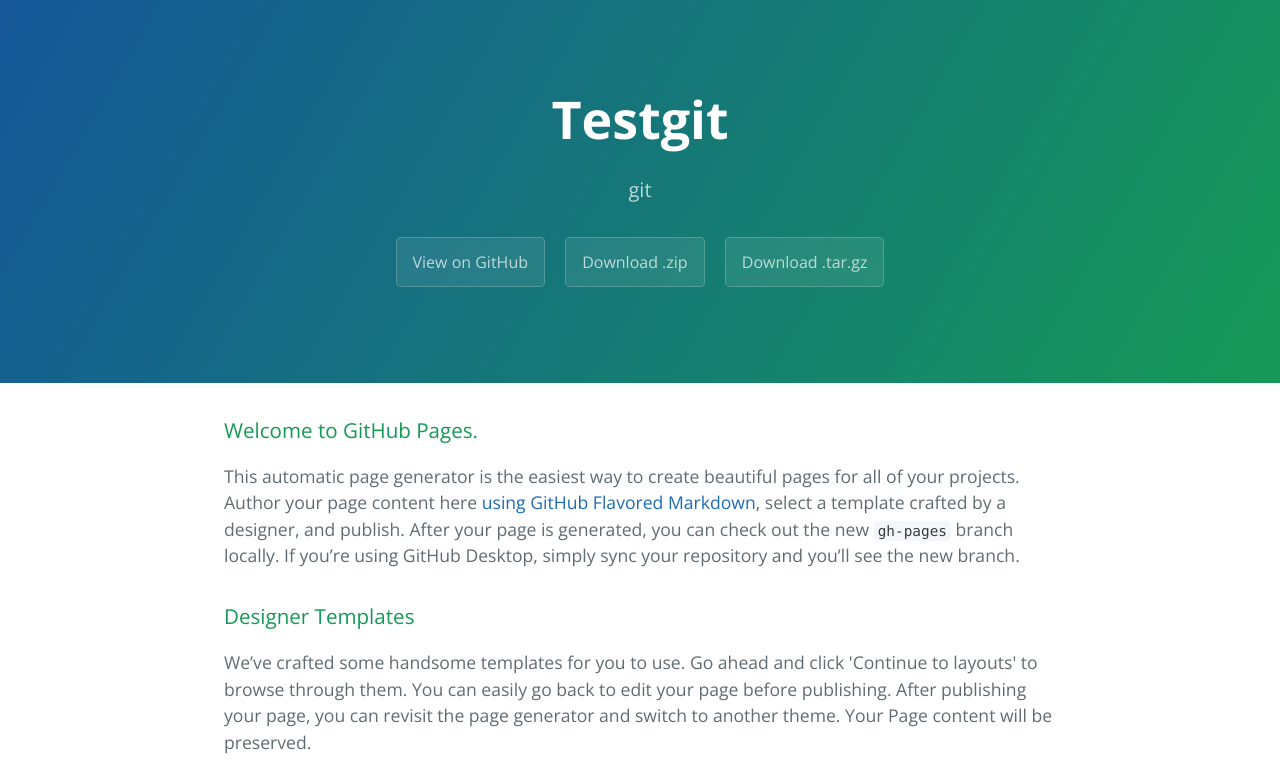
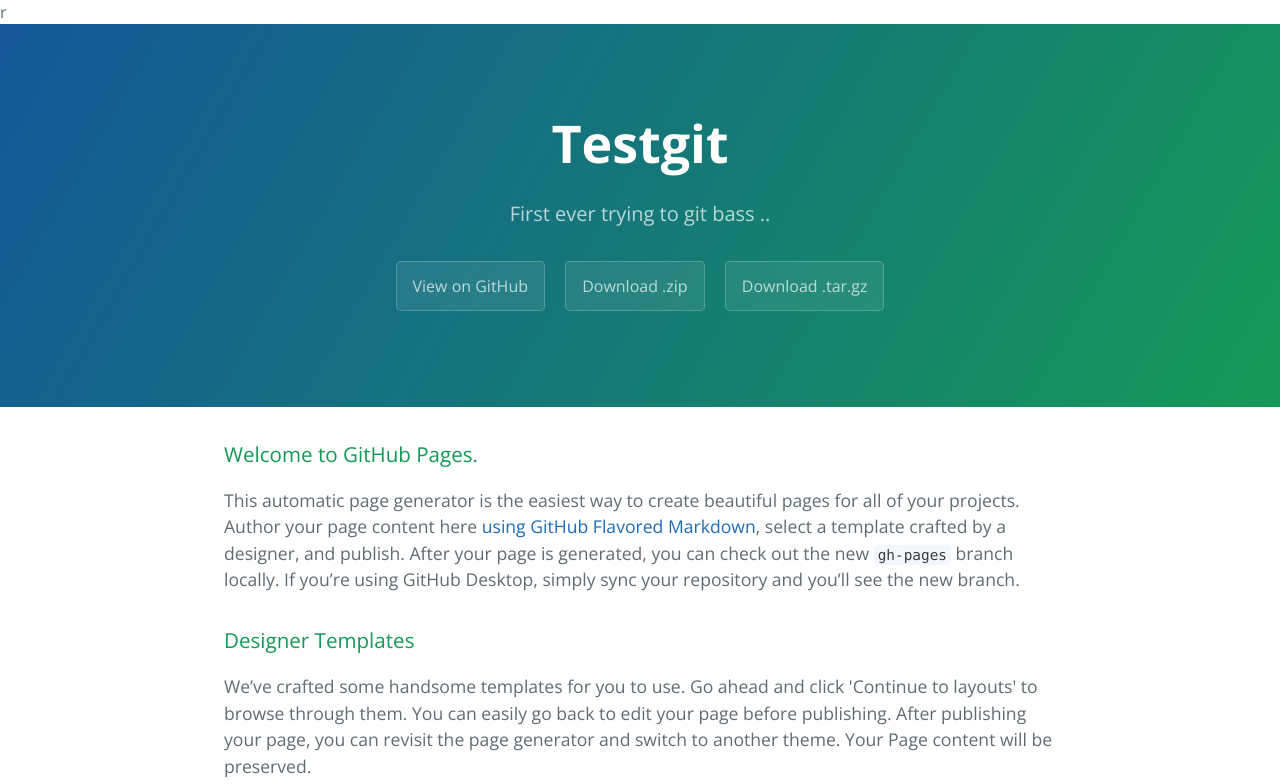
Before and after one commit to muditdev/qpatra, a plain HTML site: page index.html in a window 1280 px wide. Shown: the top 784 px of the page. Drawn offline with nearby package versions, Linux system fonts and the light colour scheme.

Commit message:
updated index

```diff
--- a/index.html
+++ b/index.html
@@ -7,12 +7,12 @@
     <link rel="stylesheet" type="text/css" href="stylesheets/normalize.css" media="screen">
     <link href='https://fonts.googleapis.com/css?family=Open+Sans:400,700' rel='stylesheet' type='text/css'>
     <link rel="stylesheet" type="text/css" href="stylesheets/stylesheet.css" media="screen">
-    <link rel="stylesheet" type="text/css" href="stylesheets/github-light.css" media="screen">
+r   <link rel="stylesheet" type="text/css" href="stylesheets/github-light.css" media="screen">
   </head>
   <body>
     <section class="page-header">
       <h1 class="project-name">Testgit</h1>
-      <h2 class="project-tagline">git</h2>
+      <h2 class="project-tagline">First ever trying to git bass ..</h2>
       <a href="https://github.com/muditjaingit/testgit" class="btn">View on GitHub</a>
       <a href="https://github.com/muditjaingit/testgit/zipball/master" class="btn">Download .zip</a>
       <a href="https://github.com/muditjaingit/testgit/tarball/master" class="btn">Download .tar.gz</a>
```
